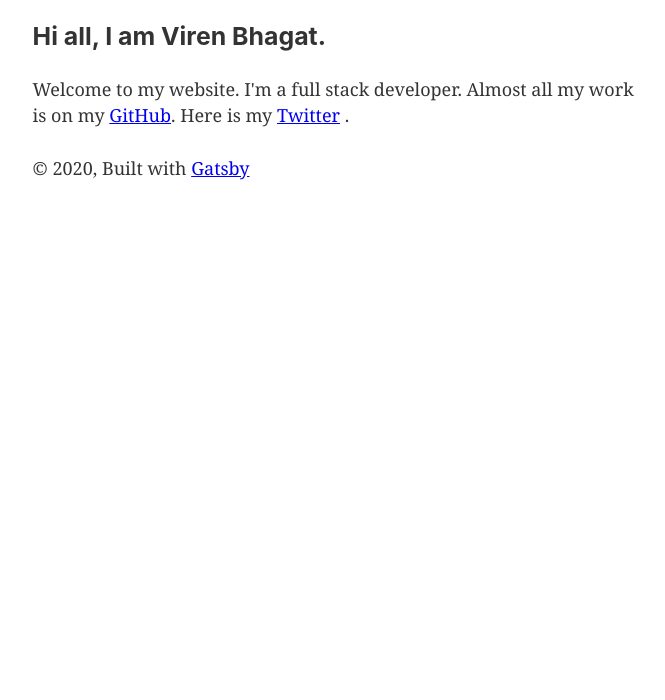
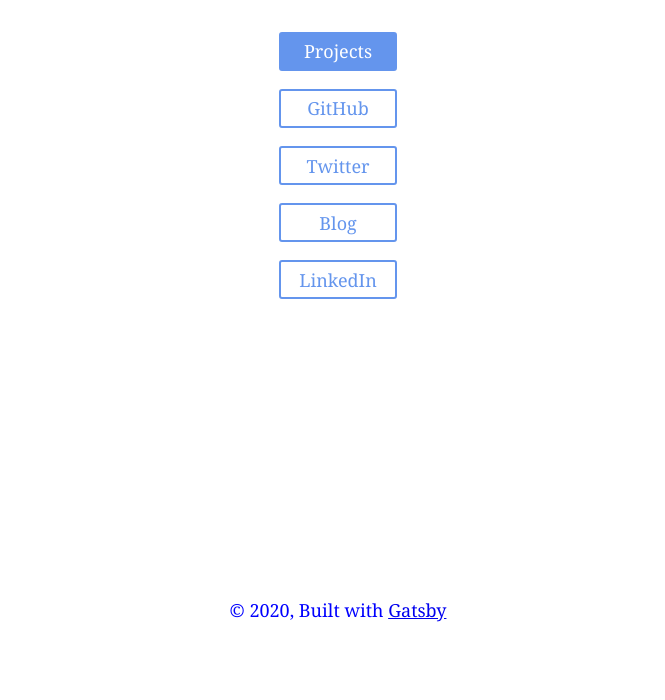
Before and after one commit to virenb/www.virenb.me, a Gatsby site: page / in a window 1280 px wide. Shown: the part 100-800 px from the top of the page, without its empty margins (302-967 px from the left). Built offline with nearby package versions, Linux system fonts and the light colour scheme; Gatsby itself is replaced by a stand-in of ours.

Commit message:
Added styled components, fixing layout, content

```diff
--- a/package.json
+++ b/package.json
@@ -19,7 +19,8 @@
     "prop-types": "^15.7.2",
     "react": "^16.12.0",
     "react-dom": "^16.12.0",
-    "react-helmet": "^5.2.1"
+    "react-helmet": "^5.2.1",
+    "styled-components": "^4.4.1"
   },
   "devDependencies": {
     "eslint-config-react-app": "^5.1.0",
--- a/src/components/header.js
+++ b/src/components/header.js
@@ -12,7 +12,8 @@
 				margin: `0 auto`,
 				width: 650,
 				maxWidth: `90vw`,
-				padding: `1.45rem 1.0875rem`
+				padding: `1.45rem 1.0875rem`,
+				textAlign: `center`
 			}}
 		>
 			<h1
--- a/src/components/layout.css
+++ b/src/components/layout.css
@@ -2,11 +2,13 @@
 	font-family: sans-serif;
 	-ms-text-size-adjust: 100%;
 	-webkit-text-size-adjust: 100%;
+	height: 100%;
 }
 body {
 	margin: 0;
 	-webkit-font-smoothing: antialiased;
 	-moz-osx-font-smoothing: grayscale;
+	height: 100%;
 }
 article,
 aside,
@@ -230,8 +232,8 @@
 	padding-top: 0;
 	margin-bottom: 1.45rem;
 	color: inherit;
-  font-family: -apple-system, BlinkMacSystemFont, Segoe UI, Roboto, Oxygen,
-    Ubuntu, Cantarell, Fira Sans, Droid Sans, Helvetica Neue, sans-serif;
+	font-family: -apple-system, BlinkMacSystemFont, Segoe UI, Roboto, Oxygen, Ubuntu, Cantarell, Fira Sans, Droid Sans,
+		Helvetica Neue, sans-serif;
 	font-weight: bold;
 	text-rendering: optimizeLegibility;
 	font-size: 2.25rem;
@@ -247,8 +249,8 @@
 	padding-top: 0;
 	margin-bottom: 1.45rem;
 	color: inherit;
-  font-family: -apple-system, BlinkMacSystemFont, Segoe UI, Roboto, Oxygen,
-    Ubuntu, Cantarell, Fira Sans, Droid Sans, Helvetica Neue, sans-serif;
+	font-family: -apple-system, BlinkMacSystemFont, Segoe UI, Roboto, Oxygen, Ubuntu, Cantarell, Fira Sans, Droid Sans,
+		Helvetica Neue, sans-serif;
 	font-weight: bold;
 	text-rendering: optimizeLegibility;
 	font-size: 1.62671rem;
@@ -264,8 +266,8 @@
 	padding-top: 0;
 	margin-bottom: 1.45rem;
 	color: inherit;
-  font-family: -apple-system, BlinkMacSystemFont, Segoe UI, Roboto, Oxygen,
-    Ubuntu, Cantarell, Fira Sans, Droid Sans, Helvetica Neue, sans-serif;
+	font-family: -apple-system, BlinkMacSystemFont, Segoe UI, Roboto, Oxygen, Ubuntu, Cantarell, Fira Sans, Droid Sans,
+		Helvetica Neue, sans-serif;
 	font-weight: bold;
 	text-rendering: optimizeLegibility;
 	font-size: 1.38316rem;
@@ -281,8 +283,8 @@
 	padding-top: 0;
 	margin-bottom: 1.45rem;
 	color: inherit;
-  font-family: -apple-system, BlinkMacSystemFont, Segoe UI, Roboto, Oxygen,
-    Ubuntu, Cantarell, Fira Sans, Droid Sans, Helvetica Neue, sans-serif;
+	font-family: -apple-system, BlinkMacSystemFont, Segoe UI, Roboto, Oxygen, Ubuntu, Cantarell, Fira Sans, Droid Sans,
+		Helvetica Neue, sans-serif;
 	font-weight: bold;
 	text-rendering: optimizeLegibility;
 	font-size: 1rem;
@@ -298,8 +300,8 @@
 	padding-top: 0;
 	margin-bottom: 1.45rem;
 	color: inherit;
-  font-family: -apple-system, BlinkMacSystemFont, Segoe UI, Roboto, Oxygen,
-    Ubuntu, Cantarell, Fira Sans, Droid Sans, Helvetica Neue, sans-serif;
+	font-family: -apple-system, BlinkMacSystemFont, Segoe UI, Roboto, Oxygen, Ubuntu, Cantarell, Fira Sans, Droid Sans,
+		Helvetica Neue, sans-serif;
 	font-weight: bold;
 	text-rendering: optimizeLegibility;
 	font-size: 0.85028rem;
@@ -315,8 +317,8 @@
 	padding-top: 0;
 	margin-bottom: 1.45rem;
 	color: inherit;
-  font-family: -apple-system, BlinkMacSystemFont, Segoe UI, Roboto, Oxygen,
-    Ubuntu, Cantarell, Fira Sans, Droid Sans, Helvetica Neue, sans-serif;
+	font-family: -apple-system, BlinkMacSystemFont, Segoe UI, Roboto, Oxygen, Ubuntu, Cantarell, Fira Sans, Droid Sans,
+		Helvetica Neue, sans-serif;
 	font-weight: bold;
 	text-rendering: optimizeLegibility;
 	font-size: 0.78405rem;
@@ -592,8 +594,8 @@
 code {
 	background-color: hsla(0, 0%, 0%, 0.04);
 	border-radius: 3px;
-  font-family: "SFMono-Regular", Consolas, "Roboto Mono", "Droid Sans Mono",
-    "Liberation Mono", Menlo, Courier, monospace;
+	font-family: "SFMono-Regular", Consolas, "Roboto Mono", "Droid Sans Mono", "Liberation Mono", Menlo, Courier,
+		monospace;
 	padding: 0;
 	padding-top: 0.2em;
 	padding-bottom: 0.2em;
--- a/src/components/layout.js
+++ b/src/components/layout.js
@@ -20,15 +20,21 @@
       <Header siteTitle={data.site.siteMetadata.title} />
       <div
         style={{
-          margin: `0 auto`,
-          width: 650,
-          maxWidth: `90vw`,
-          padding: `0px 1.0875rem 1.45rem`,
-          paddingTop: 0,
+          display: `flex`,
+          alignItems: `center`,
+          minHeight: `75vh`,
+          flexDirection: `column`
         }}
       >
-        <main>{children}</main>
-        <footer>
+        <main
+          style={{flex: 1}}
+        >{children}</main>
+        <footer
+          style={{
+            color: `blue`,
+            flexShrink: `0`
+          }}
+            >
           © {new Date().getFullYear()}, Built with
           {` `}
           <a href="https://www.gatsbyjs.org">Gatsby</a>
--- a/src/pages/index.js
+++ b/src/pages/index.js
@@ -1,24 +1,41 @@
 import React from 'react';
+import styled from 'styled-components';
 
 import Layout from '../components/layout';
 import SEO from '../components/seo';
 
+const Button = styled.button`
+  background: transparent;
+  border-radius: 3px;
+  border: 2px solid cornflowerblue;
+  color: cornflowerblue;
+  margin: 0.5em 1em;
+  padding: 0.25em 1em;
+`;
+
+const InverseButton = styled.button`
+  background: cornflowerblue;
+  border-radius: 3px;
+  border: 2px solid cornflowerblue;
+	margin: 0.5em 1em;
+	color: white;
+  padding: 0.25em 1em;
+`;
+
 const IndexPage = () => (
 	<Layout>
 		<SEO title="hello" />
-		<h3>Hi all, I am Viren Bhagat.</h3>
-		<main>
-			<p>
-				Welcome to my website. I'm a full stack developer. Almost all my work is on my{' '}
-				<a href="https://github.com/virenb" target="_blank">
-					GitHub
-				</a>
-				. Here is my{' '}
-				<a href="https://twitter.com/virengb" target="_blank">
-					Twitter
-				</a>{' '}
-				.
-			</p>
+		<main
+			style={{
+				display: 'flex',
+				flexDirection: 'column'
+			}}
+		>
+			<InverseButton>Projects</InverseButton>
+			<Button>GitHub</Button>
+			<Button>Twitter</Button>
+			<Button>Blog</Button>
+			<Button>LinkedIn</Button>
 		</main>
 	</Layout>
 );
```
Lines whose indentation alone changed are shown as unchanged.
